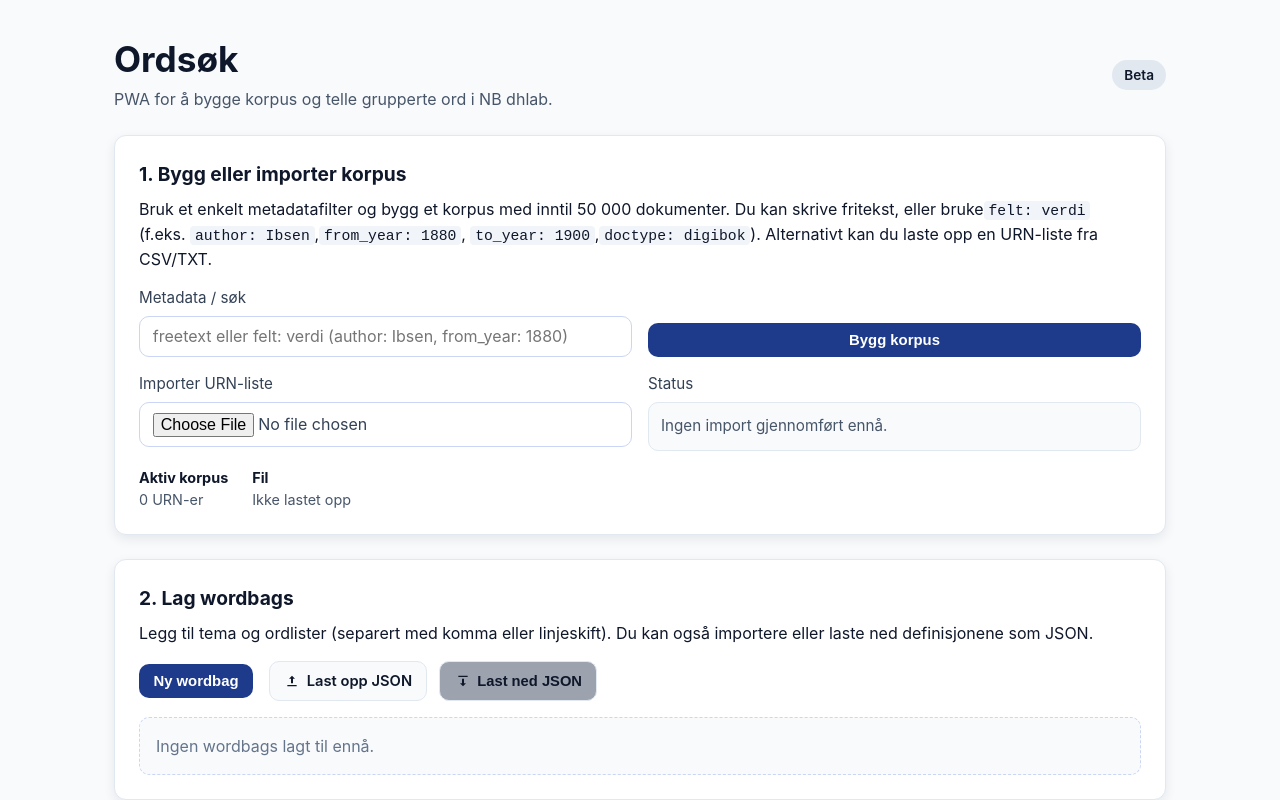
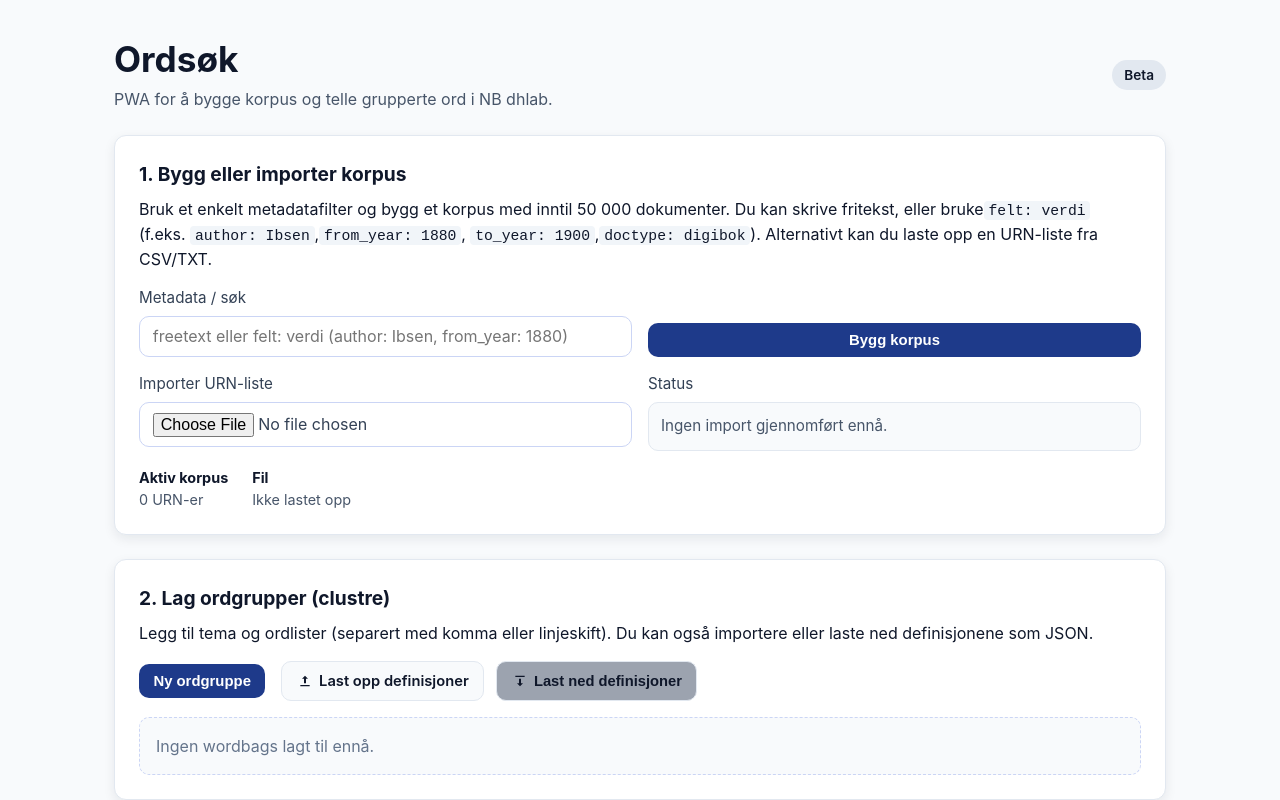
Before and after one commit to Yoonsen/ords-k, a React (Vite) app: page / in a window 1280 px wide. Shown: the top 800 px of the page. Built offline with nearby package versions, Linux system fonts and the light colour scheme.

Commit message:
Rename wordbags to ordgrupper

```diff
--- a/src/App.tsx
+++ b/src/App.tsx
@@ -1,5 +1,4 @@
 import { useEffect, useMemo, useState } from 'react'
-import * as XLSX from 'xlsx'
 import './App.css'
 
 type Wordbag = {
@@ -168,7 +167,8 @@ const parseCorpusCsv = (text: string) => {
   return parseCorpusRows(rows)
 }
 
-const parseCorpusExcel = (buffer: ArrayBuffer) => {
+const parseCorpusExcel = async (buffer: ArrayBuffer) => {
+  const XLSX = await import('xlsx')
   const workbook = XLSX.read(buffer, { type: 'array' })
   const sheetName = workbook.SheetNames[0]
   if (!sheetName) return null
@@ -450,7 +450,8 @@ function App() {
     reader.onload = () => {
       if (isExcel) {
         const buffer = reader.result as ArrayBuffer
-        const excelParsed = parseCorpusExcel(buffer)
+        parseCorpusExcel(buffer)
+          .then((excelParsed) => {
             if (excelParsed) {
               setCorpusUrns(excelParsed.urns)
               setCorpusMetaById(excelParsed.metaById)
@@ -466,6 +467,10 @@ function App() {
             } else {
               setCorpusMessage('Kunne ikke lese Excel-filen.')
             }
+          })
+          .catch(() => {
+            setCorpusMessage('Kunne ikke lese Excel-filen.')
+          })
         return
       }
 
@@ -964,7 +969,7 @@ function App() {
       </section>
 
       <section className="card">
-        <h2>2. Lag wordbags</h2>
+        <h2>2. Lag ordgrupper (clustre)</h2>
         <p>
           Legg til tema og ordlister (separert med komma eller linjeskift). Du kan
           også importere eller laste ned definisjonene som JSON.
@@ -972,7 +977,7 @@ function App() {
 
         <div className="actions-row">
           <button type="button" className="button-primary" onClick={addWordbag}>
-            Ny wordbag
+            Ny ordgruppe
           </button>
           <div className="actions-secondary">
             <label className="file-button icon-button">
@@ -984,7 +989,7 @@ function App() {
                   />
                 </svg>
               </span>
-              Last opp JSON
+              Last opp definisjoner
               <input
                 type="file"
                 accept="application/json"
@@ -1005,7 +1010,7 @@ function App() {
                   />
                 </svg>
               </span>
-              Last ned JSON
+              Last ned definisjoner
             </button>
           </div>
         </div>
```
Also changed, not shown: 4 other files (tests, documents, lock files or other folders). Lines whose indentation alone changed are shown as unchanged.
